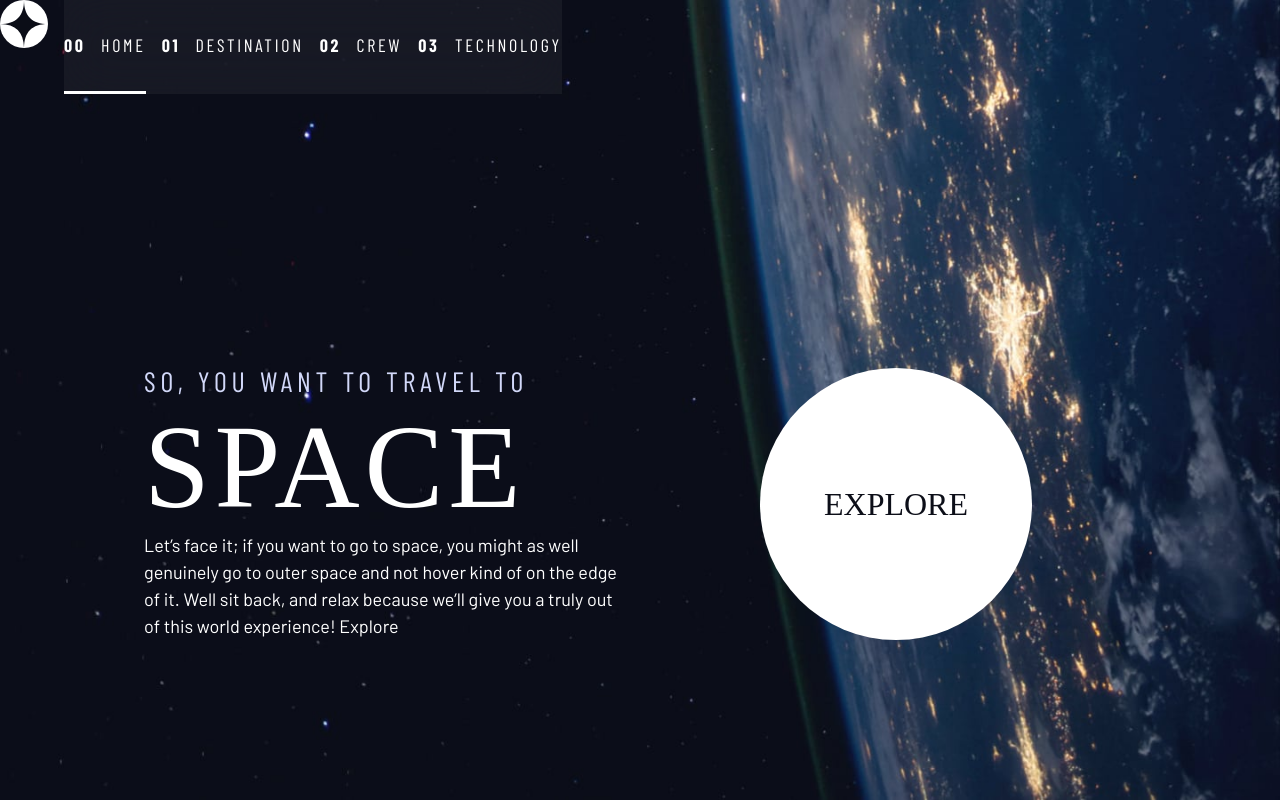
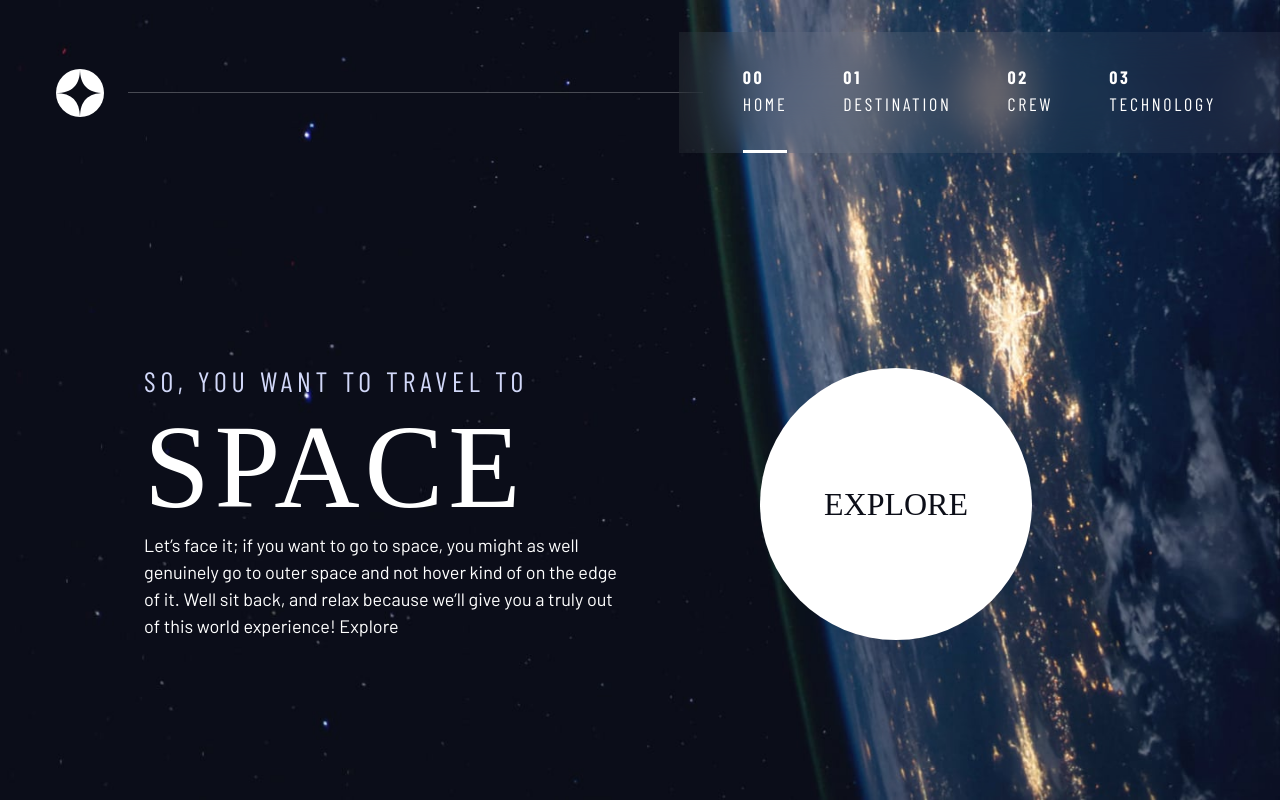
Before and after one commit to tatasadi/space-tourism, a React (Vite) app: page / in a window 1280 px wide. Built offline with nearby package versions, Linux system fonts and the light colour scheme; a web font is replaced by a local one.

Commit message:
finish navigation

```diff
--- a/src/components/Header.tsx
+++ b/src/components/Header.tsx
@@ -4,7 +4,6 @@ import { Link, useLocation } from "react-router-dom"
 export default function Header() {
   const { pathname } = useLocation()
   const [mobileNavOpen, setMobileNavOpen] = useState(false)
-  console.log(mobileNavOpen)
 
   return (
     <header className="primary-header flex">
--- a/src/index.css
+++ b/src/index.css
@@ -326,12 +326,33 @@ select {
   transform: scale(1.5);
 }
 
+/* primary-header */
+
+.logo {
+  margin: 1.5rem clamp(1.5rem, 5vw, 3.5rem);
+}
+
+.primary-header {
+  justify-content: space-between;
+  align-items: center;
+}
+
 .primary-navigation {
+  --gap: clamp(1.5rem, 5vw, 3.5rem);
   --underline-gap: 2rem;
   list-style: none;
   padding: 0;
   margin: 0;
   background: hsl(var(--clr-dark) / 0.95);
+}
+
+.primary-navigation a {
+  text-decoration: none;
+}
+
+.primary-navigation a > span {
+  font-weight: 700;
+  margin-right: 0.5em;
 }
 
 .mobile-nav-toggle {
@@ -392,13 +413,36 @@ select {
   }
 }
 
-.primary-navigation a {
-  text-decoration: none;
+@media (min-width: 35em) {
+  .primary-navigation {
+    padding-inline: clamp(3rem, 5vw, 7rem);
+  }
 }
 
-.primary-navigation a > span {
-  font-weight: 700;
-  margin-right: 0.5em;
+@media (min-width: 35em) and (max-width: 45.999em) {
+  .primary-navigation a > span {
+    display: none;
+  }
+}
+
+@media (min-width: 45em) {
+  .primary-header::after {
+    content: "";
+    display: block;
+    position: relative;
+    height: 1px;
+    width: 100%;
+    background: hsl(var(--clr-white) / 0.25);
+    order: 1;
+    margin-right: -2.5rem;
+  }
+  .primary-header nav {
+    order: 2;
+  }
+
+  .primary-navigation {
+    margin-block: 2rem;
+  }
 }
 
 .underline-indicators > * {
```
